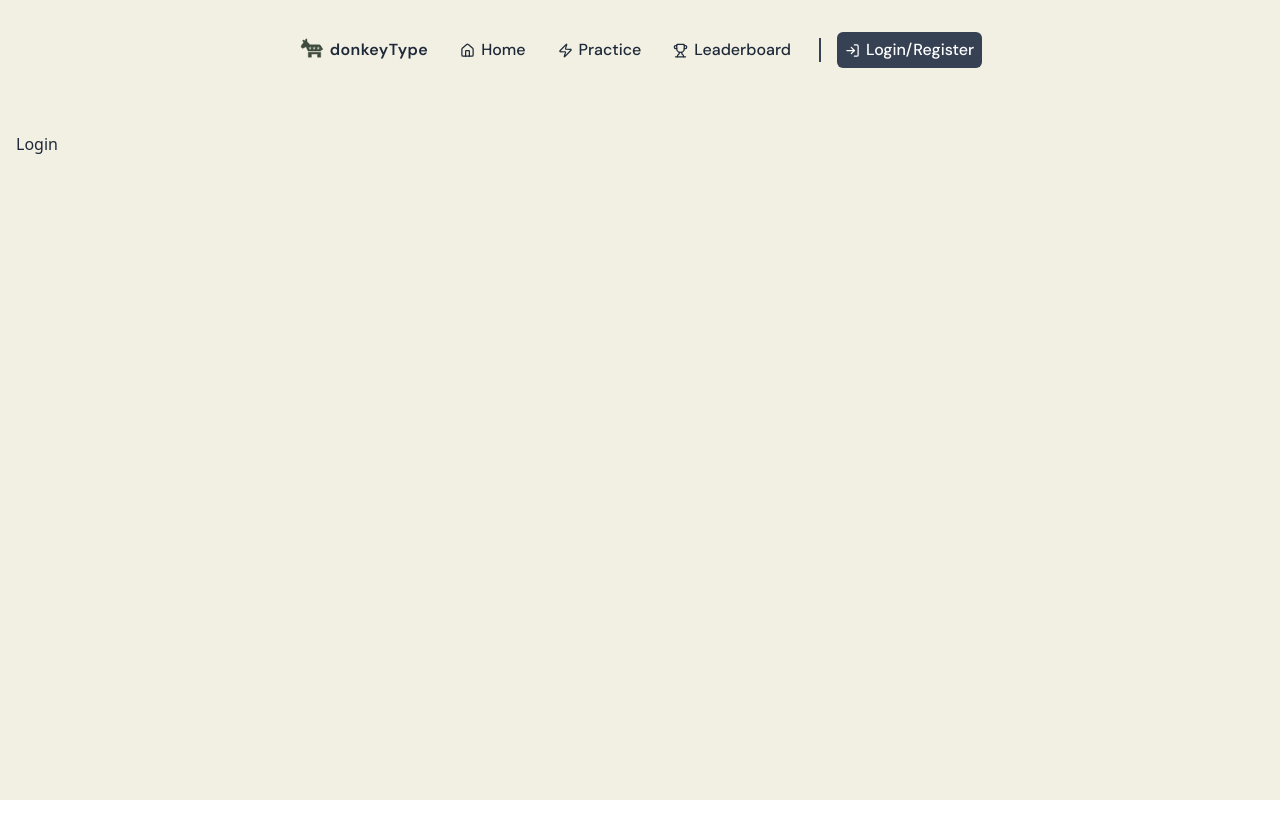
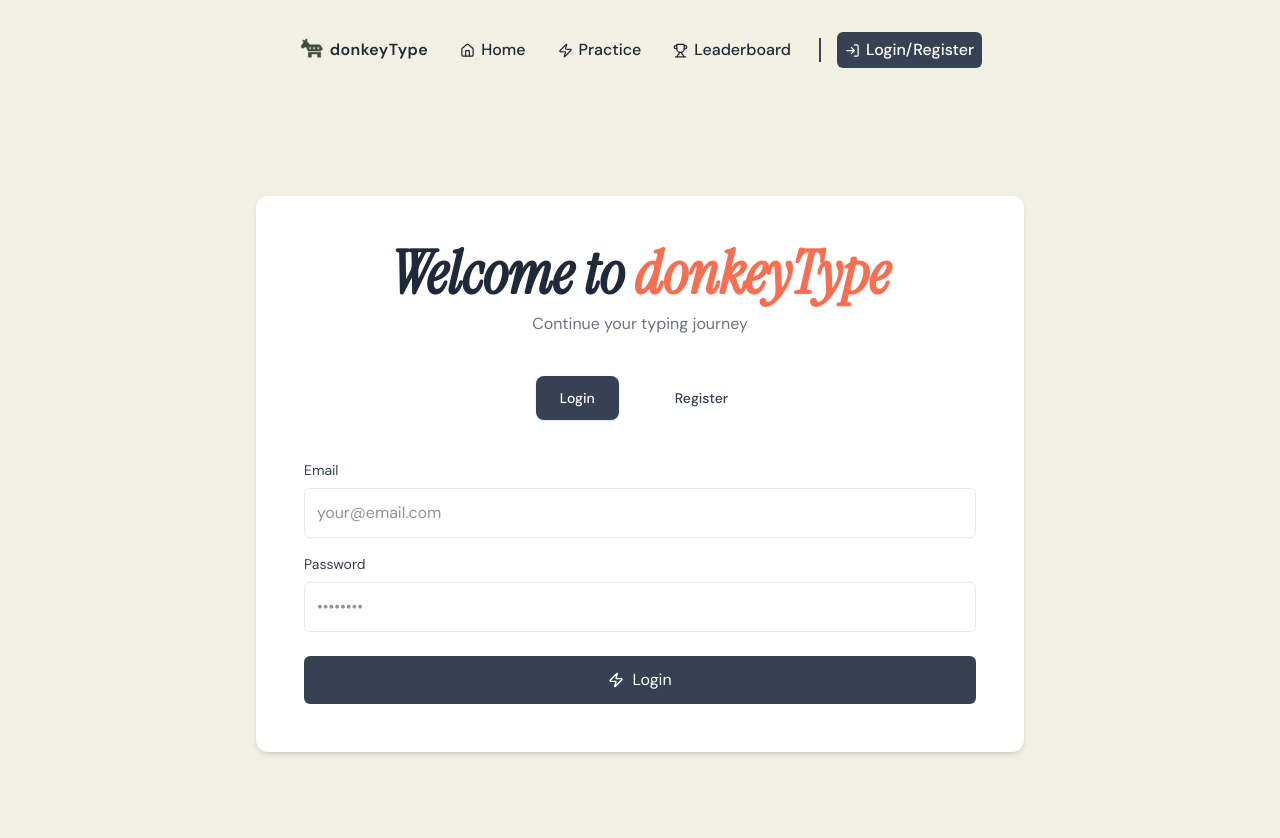
Before and after one commit to 0x-mayank/DonkeyTypeV2, a React (Vite) app: page /login in a window 1280 px wide. Shown: the top 838 px of the page. Before the commit the page ends 800 px from the top, so only its background shows below. Built offline with nearby package versions, Linux system fonts and the light colour scheme.

Commit message:
Login Page

```diff
--- a/src/pages/Login.jsx
+++ b/src/pages/Login.jsx
@@ -1,7 +1,219 @@
-import React from 'react'
+// src/pages/Login.jsx
+import React, { useState } from "react";
+import { Link, useNavigate } from "react-router-dom";
+import { Zap } from "lucide-react";
+import { api } from "../utils/api";
+import { useAuth } from "../context/AuthContext";
 
 export default function Login() {
+  const navigate = useNavigate();
+  const { login } = useAuth();
+
+  const [tab, setTab] = useState("login");
+  const [email, setEmail] = useState("");
+  const [password, setPassword] = useState("");
+
+
+  const [userName, setUserName] = useState("");
+  const [rEmail, setREmail] = useState("");
+  const [rPassword, setRPassword] = useState("");
+  const [rConfirm, setRConfirm] = useState("");
+
+  const [error, setError] = useState(null);
+  const [loading, setLoading] = useState(false);
+
+  const submitLogin = async (e) => {
+    e.preventDefault();
+    setError(null);
+    if (!email.trim() || !password) {
+      setError("Please enter email and password.");
+      return;
+    }
+    try {
+      setLoading(true);
+      const res = await api.post("/auth/login", { email: email.trim(), password });
+      login(res);
+      navigate("/", { replace: true });
+    } catch (err) {
+      const msg = err?.data?.error || err?.error || err?.message || "Login failed";
+      setError(typeof msg === "string" ? msg : JSON.stringify(msg));
+    } finally {
+      setLoading(false);
+    }
+  };
+
+  const submitRegister = async (e) => {
+    e.preventDefault();
+    setError(null);
+    if (!userName.trim() || !rEmail.trim() || !rPassword) {
+      setError("Please fill all fields.");
+      return;
+    }
+    if (rPassword.length < 6) {
+      setError("Password must be at least 6 characters.");
+      return;
+    }
+    if (rPassword !== rConfirm) {
+      setError("Passwords do not match.");
+      return;
+    }
+
+    try {
+      setLoading(true);
+      const res = await api.post("/auth/register", {
+        userName: userName.trim(),
+        email: rEmail.trim(),
+        password: rPassword,
+      });
+      login(res);
+      navigate("/", { replace: true });
+    } catch (err) {
+      const msg = err?.data?.error || err?.error || err?.message || "Registration failed";
+      setError(typeof msg === "string" ? msg : JSON.stringify(msg));
+    } finally {
+      setLoading(false);
+    }
+  };
+
+  const cardClasses = "w-full max-w-3xl bg-white rounded-xl shadow-md p-12";
+  const inputCls = "mt-2 block w-full rounded-md border border-gray-200 p-3 focus:outline-none focus:ring-2 focus:ring-indigo-200";
+
   return (
-    <div>Login</div>
-  )
+    <div className="font-display min-h-screen flex items-start justify-center bg-[#f2f0e3] text-gray-800 py-16">
+      <div className={cardClasses}>
+        <div className="text-center mb-6">
+          <h1 className="text-6xl font-instrument italic font-semibold">
+            Welcome to <span className="text-[#f76f53]">donkeyType</span>
+          </h1>
+          <p className="font-display mt-2 text-gray-500">Continue your typing journey</p>
+        </div>
+
+        <div className=" flex items-center justify-center gap-10 m-10">
+          <button
+            onClick={() => { setTab("login"); setError(null); }}
+            className={`px-6 py-3 rounded-lg text-sm font-medium transition ${
+              tab === "login"
+                ? "bg-gray-700 text-white shadow"
+                : "text-gray-700 hover:bg-gray-100"
+            }`}
+          >
+            Login
+          </button>
+
+          <button
+            onClick={() => { setTab("register"); setError(null); }}
+            className={`px-4 py-3 rounded-lg text-sm font-medium transition ${
+              tab=== "register"? "bg-gray-700 text-white shadow": "text-gray-700 hover:bg-gray-100"
+            }`}
+          >
+            Register
+          </button>
+        </div>
+
+        {error && <div className="font-display mb-4 text-sm text-red-700 bg-red-50 p-3 rounded">{error}</div>}
+
+        {tab === "login" && (
+          <form onSubmit={submitLogin}>
+            <label className=" block text-sm text-gray-700">Email</label>
+            <input
+              type="email"
+              placeholder="your@email.com"
+              className={inputCls}
+              value={email}
+              onChange={(e) => setEmail(e.target.value)}
+              autoComplete="username"
+              required
+            />
+
+            <label className="block text-sm text-gray-700 mt-4">Password</label>
+            <input
+              type="password"
+              placeholder="••••••••"
+              className={inputCls}
+              value={password}
+              onChange={(e) => setPassword(e.target.value)}
+              autoComplete="current-password"
+              required
+            />
+
+            <button
+              type="submit"
+              disabled={loading}
+              className={`mt-6 w-full flex items-center justify-center gap-2 py-3 rounded-md text-white ${
+                loading ? "bg-gray-500" : "bg-gray-700 hover:bg-gray-800"
+              }`}
+            >
+              <Zap size={16} strokeWidth={2} />
+              {loading ? "Signing in..." : "Login"}
+            </button>
+          </form>
+        )}
+
+        {tab === "register" && (
+          <form onSubmit={submitRegister}>
+            <label className="block text-sm text-gray-700">Username</label>
+            <input
+              type="text"
+              placeholder="your username"
+              className={inputCls}
+              value={userName}
+              onChange={(e) => setUserName(e.target.value)}
+              autoComplete="username"
+              required
+            />
+
+            <label className="block text-sm text-gray-700 mt-4">Email</label>
+            <input
+              type="email"
+              placeholder="your@email.com"
+              className={inputCls}
+              value={rEmail}
+              onChange={(e) => setREmail(e.target.value)}
+              autoComplete="email"
+              required
+            />
+
+            <div className="grid grid-cols-2 gap-4 mt-4">
+              <div>
+                <label className="block text-sm text-gray-700">Password</label>
+                <input
+                  type="password"
+                  placeholder="At least 6 characters"
+                  className={inputCls}
+                  value={rPassword}
+                  onChange={(e) => setRPassword(e.target.value)}
+                  autoComplete="new-password"
+                  required
+                />
+              </div>
+
+              <div>
+                <label className="block text-sm text-gray-700">Confirm</label>
+                <input
+                  type="password"
+                  placeholder="Repeat password"
+                  className={inputCls}
+                  value={rConfirm}
+                  onChange={(e) => setRConfirm(e.target.value)}
+                  autoComplete="new-password"
+                  required
+                />
+              </div>
+            </div>
+
+            <button
+              type="submit"
+              disabled={loading}
+              className={`mt-6 w-full flex items-center justify-center gap-2 py-3 rounded-md text-white ${
+                loading ? "bg-gray-500" : "bg-gray-700 hover:bg-gray-800"
+              }`}
+            >
+              <Zap size={16} strokeWidth={2} />
+              {loading ? "Creating..." : "Create account"}
+            </button>
+          </form>
+        )}
+      </div>
+    </div>
+  );
 }
```
